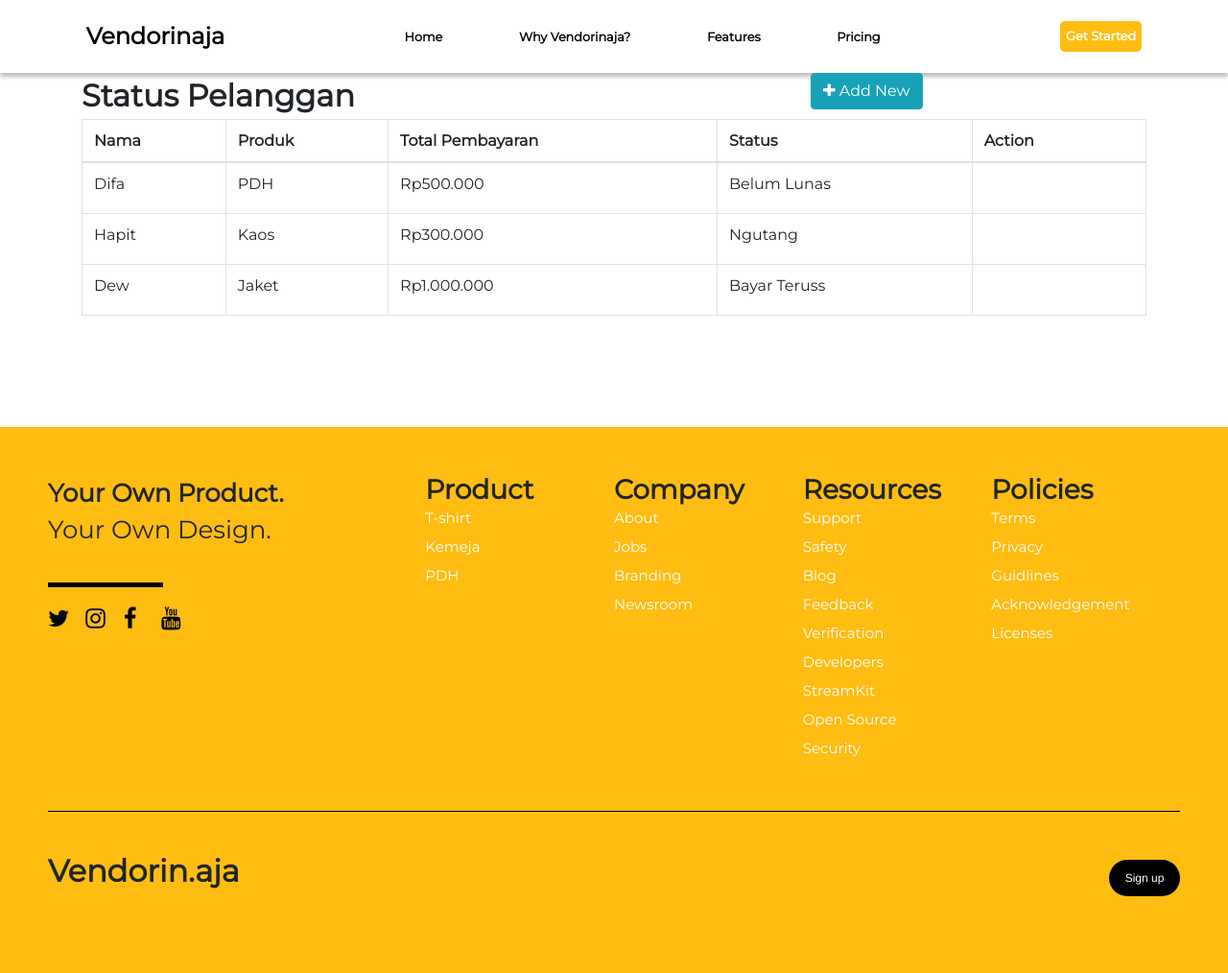
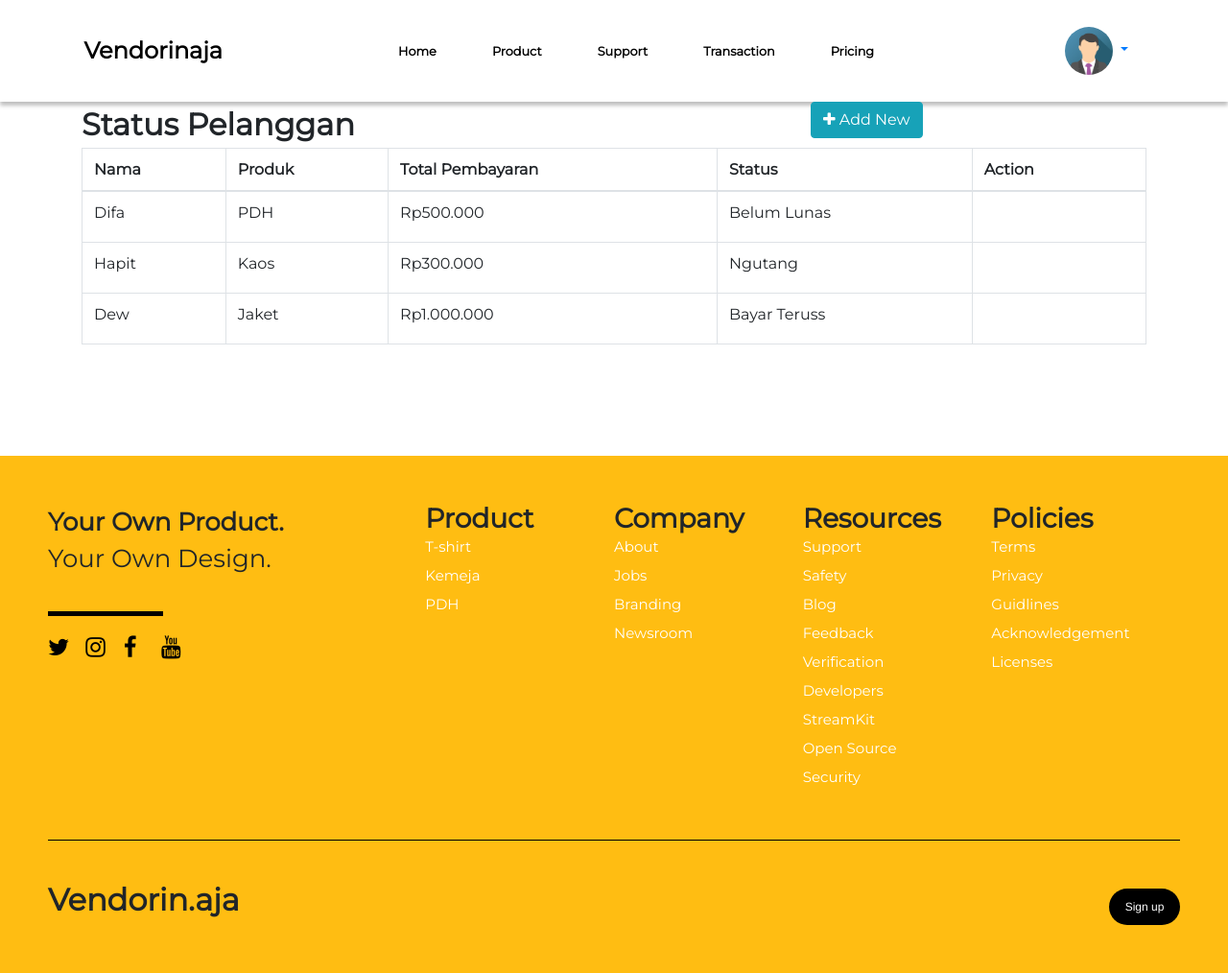
Before and after one commit to hafidhakhdan/vendorinaja, a CodeIgniter 4 app: template app/Views/admin.php in a window 1280 px wide. Shown: the whole page at 96% size. Before the commit the page ends 934 px from the top, so only its background shows below. Run offline with PHP 8.4 and a stand-in for CodeIgniter, Linux system fonts and the light colour scheme; the template is opened without the code that fills it, so the values that code supplies are empty; some libraries are stand-ins or nearby versions.

Commit message:
nav-after-login

```diff
--- a/app/Views/Layout/navbar.php
+++ b/app/Views/Layout/navbar.php
@@ -4,20 +4,29 @@
      <h1>Vendorinaja</h1>
    </div>
    <ul>
-     <li><a href="home/home">Home</a></li>
-     <li><a href="">Why Vendorinaja?</a></li>
-     <li><a href="">Features</a></li>
-     <li><a href="">Pricing</a></li>
-   </ul>
-   <button class="getstarted" data-toggle="modal" data-target="#exampleModal" data-whatever="@fat">Get Started</button>
-    <!-- <a class="nav-link dropdown-toggle" href="#" id="navbarDropdownMenuLink" data-toggle="dropdown" aria-haspopup="true" aria-expanded="false">
+    <?php if (session()->logged_in == true) : ?>
+      <li><a href="/Home/home">Home</a></li>
+      <li><a href="#">Product</a></li>
+      <li><a href="/Home/help">Support</a></li>
+      <li><a href="/Home/transaksi">Transaction</a></li>
+      <li><a href="/Home/pricing">Pricing</a></li>
+    </ul>
+      <a class="nav-link dropdown-toggle" href="#" id="navbarDropdownMenuLink" data-toggle="dropdown" aria-haspopup="true" aria-expanded="false">
       <img src="/assets/img/img_avatar.png" alt="avatar" class="avatar">
-    </a>
-    <div class="dropdown-menu" aria-labelledby="navbarDropdownMenuLink">
-      <a class="dropdown-item" href="#">Action</a>
-      <a class="dropdown-item" href="#">Another action</a>
-      <a class="dropdown-item" href="#">Something else here</a>
-    </div> -->
+      </a>
+      <div class="dropdown-menu" aria-labelledby="navbarDropdownMenuLink">
+        <a class="dropdown-item" href="#">Hi, User!</a>
+        <a class="dropdown-item" href="/Auth/logout">Logout</a>
+      </div>
+    <?php else : ?>
+      <!-- <li><a href="/Home/index">Home</a></li> -->
+      <li><a href="">Why Vendorinaja?</a></li>
+      <li><a href="">Features</a></li>
+      <li><a href="/Home/pricing">Pricing</a></li>
+    </ul>
+      <button class="getstarted" data-toggle="modal" data-target="#exampleModal" data-whatever="@fat">Get Started</button>
+    <?php endif ?>
+
    <div class="menu-toggle">
      <input type="checkbox" />
      <span></span>
```
Also changed, not shown: app/Controllers/Home.php (+4 -4 lines).
